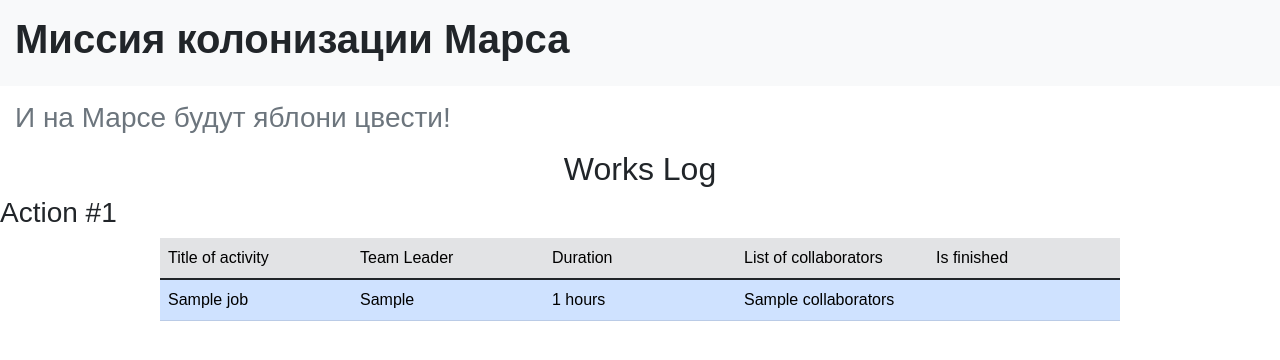
After one commit to Qarkarich/flask_yandex, a Flask app: template templates/job_table.html in a window 1280 px wide. The commit adds this page. Shown: the top 360 px of the page. Run offline with Flask 2, Linux system fonts and the light colour scheme; the template is opened without the code that fills it: most values are stand-ins (such as "Sample title", 1, 10 or a date in 2020).

Commit message:
jobs table

```diff
--- a/data/jobs.py
+++ b/data/jobs.py
@@ -2,6 +2,7 @@ import datetime
 
 import sqlalchemy
 from .db_sessions import SqlAlchemyBase
+from sqlalchemy import orm
 
 
 class Jobs(SqlAlchemyBase):
--- a/main.py
+++ b/main.py
@@ -1,14 +1,29 @@
-from flask import Flask
+from flask import Flask, render_template
 from data import db_sessions
-
+from data.jobs import Jobs
+from data.users import User
 
 app = Flask(__name__)
 app.config['SECRET_KEY'] = 'yandexlyceum_secret_key'
 
 
+@app.route('/')
+def show_jobs_table():
+    db_sess = db_sessions.create_session()
+    data = db_sess.query(Jobs).all()
+
+    for job in data:
+        user = db_sess.query(User).filter(User.id == job.team_leader).first()
+        job.team_leader = f"{user.surname} {user.name}"
+
+    return render_template('job_table.html',
+                           jobs=data)
+
+
 def main():
     db_sessions.global_init("db/mars_explorer.db")
-    app.run()
+
+    app.run(host='127.0.0.1', port='8080')
 
 
 if __name__ == '__main__':
--- a/static/css/style.css
+++ b/static/css/style.css
@@ -15,3 +15,13 @@ body {
 .catchphrase {
     margin: 15px;
 }
+
+table {
+    position: relative;
+    left: 50%;
+    transform: translateX(-50%);
+}
+
+h2 {
+    text-align: center;
+}
--- a/templates/base.html
+++ b/templates/base.html
@@ -5,7 +5,7 @@
     <meta http-equiv="X-UA-Compatible" content="IE=edge">
     <meta name="viewport" content="width=device-width, initial-scale=1.0">
     <link href="https://cdn.jsdelivr.net/npm/bootstrap@5.1.3/dist/css/bootstrap.min.css" rel="stylesheet" integrity="sha384-1BmE4kWBq78iYhFldvKuhfTAU6auU8tT94WrHftjDbrCEXSU1oBoqyl2QvZ6jIW3" crossorigin="anonymous">
-    <link rel="stylesheet" href="{{ style_path }}">
+    <link rel="stylesheet" href="..static/css/style.css">
     <title>{{ title }}</title>
 </head>
 <body>
--- /dev/null
+++ b/templates/job_table.html
@@ -0,0 +1,29 @@
+{% extends "base.html" %}
+
+{% block content %}
+<h2>Works Log</h2>
+{% for job in jobs %}
+        <h3>Action #{{ loop.index }}</h3>
+        <table class="table w-75">
+            <thead>
+            <tr class="table-secondary">
+                <td scope="col" style="width: 20%;">Title of activity</td>
+                <td scope="col" style="width: 20%;">Team Leader</td>
+                <td scope="col" style="width: 20%;">Duration</td>
+                <td scope="col" style="width: 20%;">List of collaborators</td>
+                <td scope="col" style="width: 20%;">Is finished</td>
+            </tr>
+            </thead>
+            <tbody>
+            <tr class="table-primary">
+                <td>{{ job.job }}</td>
+                <td>{{ job.team_leader }}</td>
+                <td>{{ job.work_size }} hours</td>
+                <td>{{ job.collaborators }}</td>
+                <td>{{ job.is_finished }}</td>
+            </tr>
+            </tbody>
+        </table>
+{% endfor %}
+
+{% endblock %}
```
Also changed, not shown: db/mars_explorer.db.
